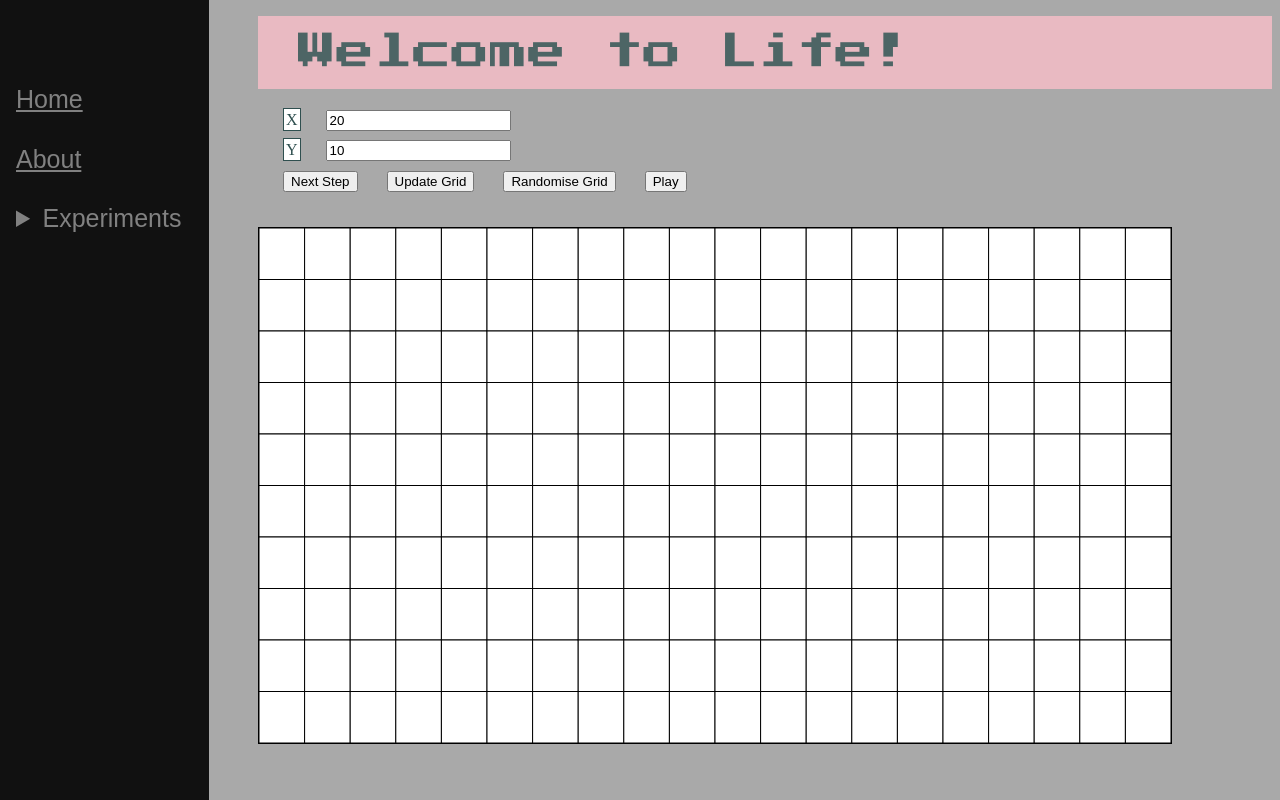
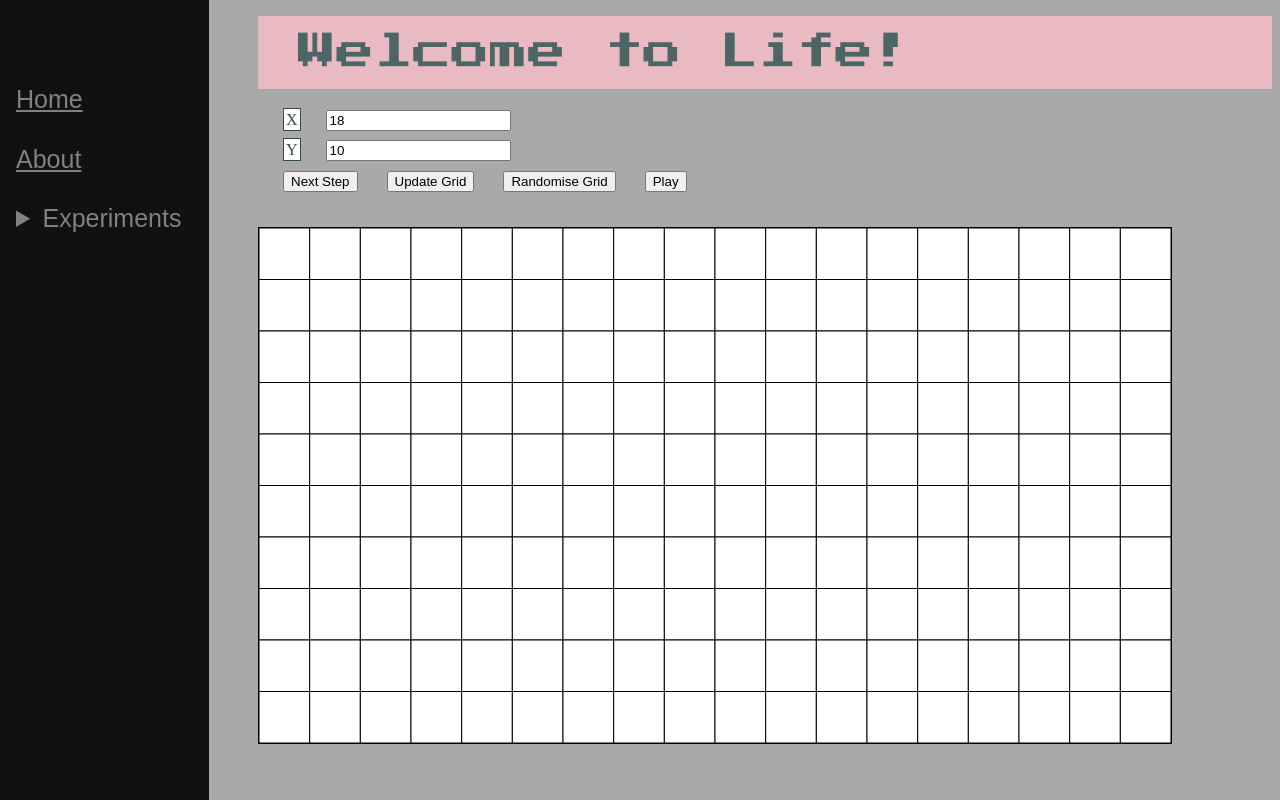
Before and after one commit to Lungman/Lungman.github.io, a plain HTML site: page life.html in a window 1280 px wide. Drawn offline with nearby package versions, Linux system fonts and the light colour scheme.

Commit message:
Update life.html

```diff
--- a/life.html
+++ b/life.html
@@ -150,8 +150,8 @@ return document.getElementById(id);
     }
 
    function setAspect(){
-	  element("xCount").value=Math.ceil(element("yCount").value*(canvas.width/canvas.height));
-	  resetCanvas();
+	element("xCount").value=Math.ceil(element("yCount").value*(canvas.parentElement.offsetWidth/(window.innerHeight-canvas.offsetTop)));
+	resetCanvas();
     }
     </script>
 
```
